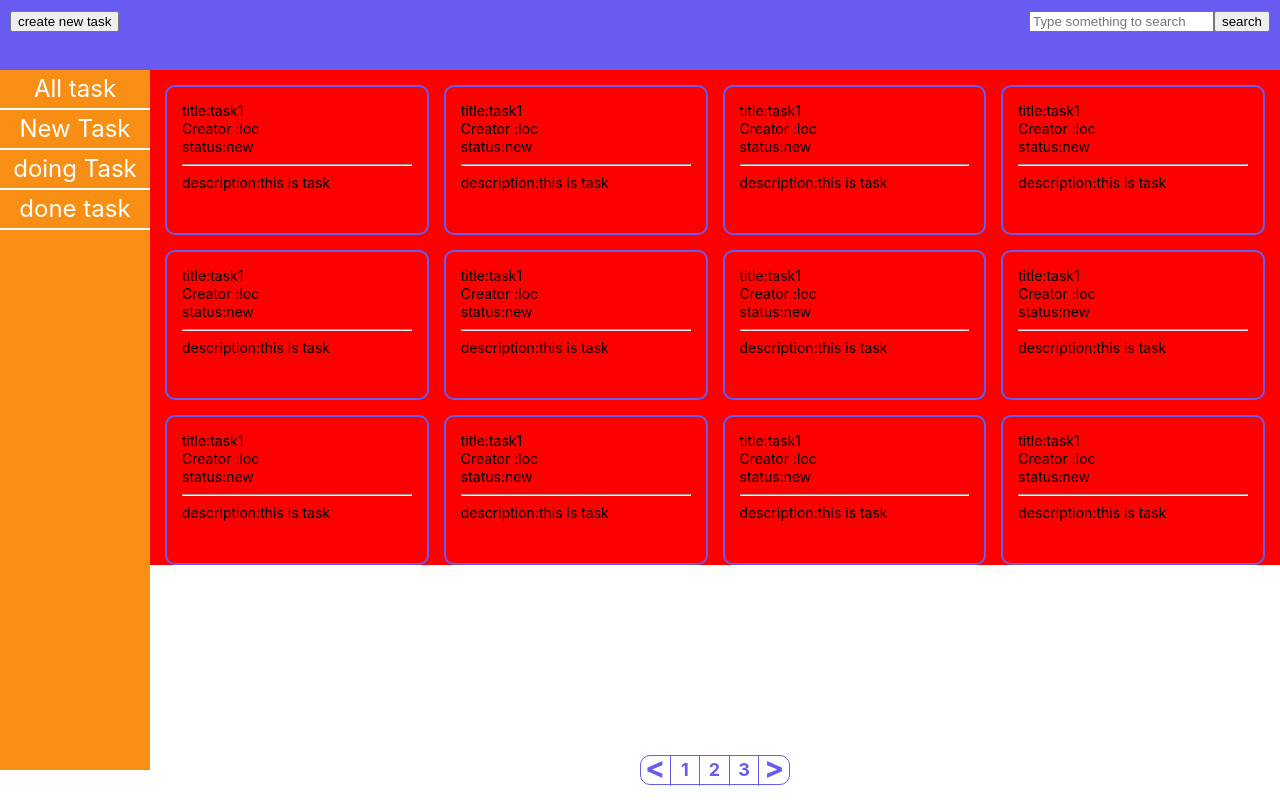
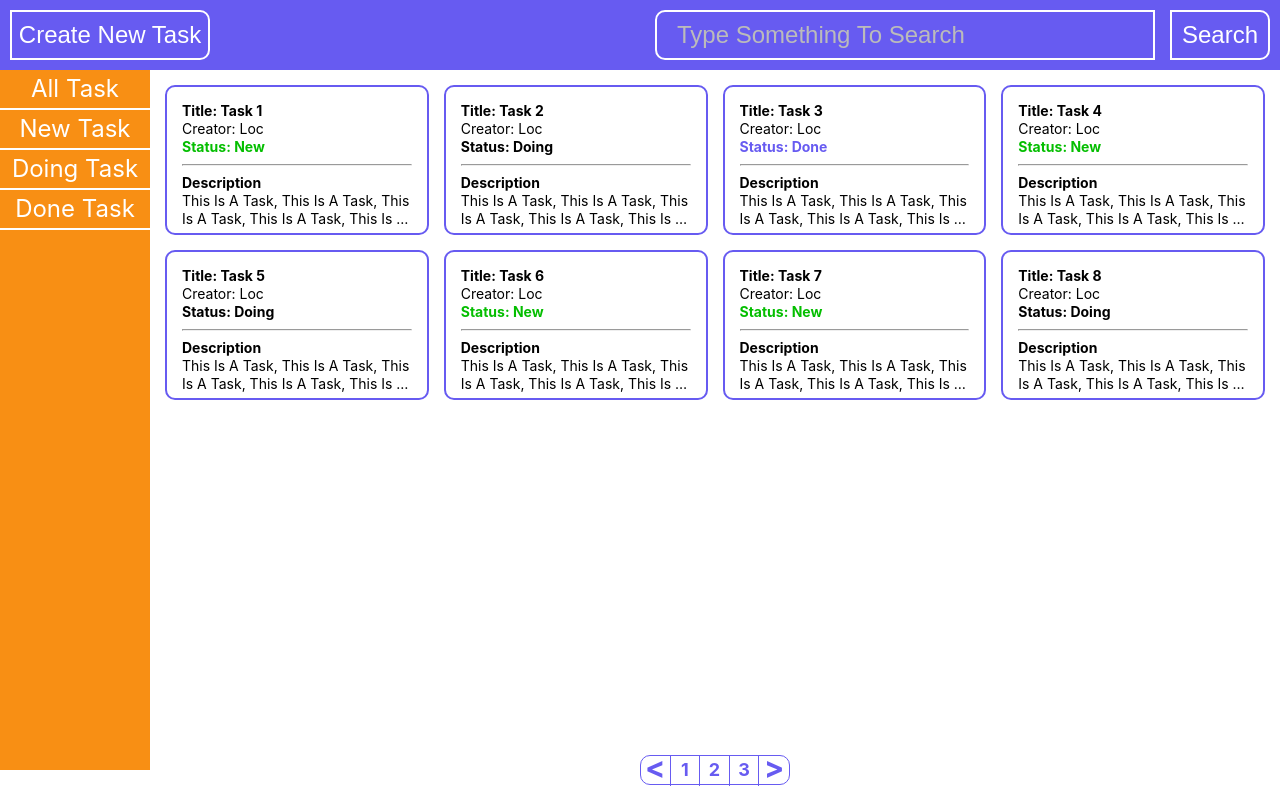
Before and after one commit to songtoantd18/ReactJs, a React (Create React App) app: page / in a window 1280 px wide. Built offline with nearby package versions, Linux system fonts and the light colour scheme.

Commit message:
reactjs3

```diff
--- a/package.json
+++ b/package.json
@@ -15,7 +15,9 @@
     "start": "react-scripts start",
     "build": "react-scripts build",
     "test": "react-scripts test",
-    "eject": "react-scripts eject"
+    "eject": "react-scripts eject",
+    "deploy": "sh ./deploy.sh"
+
   },
   "eslintConfig": {
     "extends": [
--- a/src/App.css
+++ b/src/App.css
@@ -1,4 +1,5 @@
 * {
+  text-transform: capitalize;
 
   box-sizing: border-box;
 
@@ -223,7 +224,6 @@ p {
   color: white;
 }
  .containerBody {
-  background-color: red;
 
    display: flex;
 
@@ -309,3 +309,27 @@ p {
   padding-bottom: 8px;
 
 }
+
+.containerItem__status--new {
+
+  color: var(--new);
+
+}
+
+
+
+/* <--- new class */
+
+.containerItem__status--doing {
+
+  color: var(--doing);
+
+}
+
+
+
+.containerItem__status--done {
+
+  color: var(--primary);
+
+}
--- a/src/component/Body.jsx
+++ b/src/component/Body.jsx
@@ -1,26 +1,274 @@
-import TodoItem from "./todoItem"
+
+ import TodoItem from "./todoItem";
+ import { STATUS } from "../constants";
+const Body = ()=> {
+    const { NEW, DOING, DONE } = STATUS;
+    const descriptionData =
+    'This is a task, This is a task, This is a task, This is a task, This is a task.';
+    const todoList = [
+
+        {
+
+          title: 'Task 1',
+
+          creator: 'Loc',
+
+          status: NEW,
+
+          description: descriptionData,
+
+        },
+
+        {
+
+          title: 'Task 2',
+
+          creator: 'Loc',
+
+          status: DOING,
+
+          description: descriptionData,
+
+        },
+
+        {
+
+          title: 'Task 3',
+
+          creator: 'Loc',
+
+          status: DONE,
+
+          description: descriptionData,
+
+        },
+
+        {
+
+          title: 'Task 4',
+
+          creator: 'Loc',
+
+          status: NEW,
+
+          description: descriptionData,
+
+        },
+
+        {
+
+          title: 'Task 5',
+
+          creator: 'Loc',
+
+          status: DOING,
+
+          description: descriptionData,
+
+        },
+
+        {
+
+          title: 'Task 6',
+
+          creator: 'Loc',
+
+          status: NEW,
+
+          description: descriptionData,
+
+        },
+
+        {
+
+          title: 'Task 7',
+
+          creator: 'Loc',
+
+          status: NEW,
+
+          description: descriptionData,
+
+        },
+
+        {
+
+          title: 'Task 8',
+
+          creator: 'Loc',
+
+          status: DOING,
+
+          description: descriptionData,
+
+        },
+
+      ];
+    const renderTodoItem =()=> {
+        return todoList.map ((item,index)=>{
+            console.log('index :',index);
+            console.log('item:',item);
+            return <TodoItem
+            key ={`${item.title}_${index}`}
+            title = {item.title}
+            creator ={item.creator}
+            status ={item.status}
+            description ={item.description}/>
+
+    });
+    };
+    return <div className="containerBody">{renderTodoItem()}</div>
+
+
+}
+export default Body;
 
 
 
-const Body =()=> {
-    return (
-        <div className="containerBody">
-            <TodoItem/>
-            <TodoItem/>
-            <TodoItem/>
-            <TodoItem/>
-            <TodoItem/>
-            <TodoItem/>
-            <TodoItem/>
-            <TodoItem/>
-            <TodoItem/>
-            <TodoItem/>
-            <TodoItem/>
-            <TodoItem/>
+// import TodoItem from './todoItem'
+
+// import { STATUS } from '../constants';
 
 
 
-        </div>
-    )
-}
-export default Body;
+// const Body = () => {
+
+//   const { NEW, DOING, DONE } = STATUS;
+
+//   const descriptionData =
+
+//     'This is a task, This is a task, This is a task, This is a task, This is a task.';
+
+//   const todoList = [
+
+//     {
+
+//       title: 'Task 1',
+
+//       creator: 'Loc',
+
+//       status: NEW,
+
+//       description: descriptionData,
+
+//     },
+
+//     {
+
+//       title: 'Task 2',
+
+//       creator: 'Loc',
+
+//       status: DOING,
+
+//       description: descriptionData,
+
+//     },
+
+//     {
+
+//       title: 'Task 3',
+
+//       creator: 'Loc',
+
+//       status: DONE,
+
+//       description: descriptionData,
+
+//     },
+
+//     {
+
+//       title: 'Task 4',
+
+//       creator: 'Loc',
+
+//       status: NEW,
+
+//       description: descriptionData,
+
+//     },
+
+//     {
+
+//       title: 'Task 5',
+
+//       creator: 'Loc',
+
+//       status: DOING,
+
+//       description: descriptionData,
+
+//     },
+
+//     {
+
+//       title: 'Task 6',
+
+//       creator: 'Loc',
+
+//       status: NEW,
+
+//       description: descriptionData,
+
+//     },
+
+//     {
+
+//       title: 'Task 7',
+
+//       creator: 'Loc',
+
+//       status: NEW,
+
+//       description: descriptionData,
+
+//     },
+
+//     {
+
+//       title: 'Task 8',
+
+//       creator: 'Loc',
+
+//       status: DOING,
+
+//       description: descriptionData,
+
+//     },
+
+//   ];
+
+
+
+//   const renderTodoItem = () => {
+
+//     return todoList.map((item, index) => (
+
+//       <TodoItem
+
+//         key={`${item.title}_${index}`}
+
+//         title={item.title}
+
+//         creator={item.creator}
+
+//         status={item.status}
+
+//         description={item.description}
+
+//       />
+
+//     ));
+
+//   };
+
+
+
+//   return <div className="containerBody">{renderTodoItem()}</div>;
+
+// };
+
+
+
+// export default Body;
--- a/src/component/Header.jsx
+++ b/src/component/Header.jsx
@@ -1,10 +1,10 @@
 const Header =()=> {
-    return(
+    return (
         <div className="containerHeader">
-            <div className="containerHeader_left">
+            <div className="containerHeader__left">
                 <button> create new task</button>
             </div>
-            <div className="containerHeader_right">
+            <div className="containerHeader__right">
                 <input placeholder="Type something to search" />
                 <button>search</button>
             </div>
@@ -13,6 +13,8 @@ const Header =()=> {
 
 
 
+
+
     )
 }
 export default Header;
--- a/src/component/todoItem.jsx
+++ b/src/component/todoItem.jsx
@@ -1,12 +1,17 @@
-const TodoItem =()=> {
-    return(
+
+const TodoItem =({ title,creator,status,description})=> {
+    return (
         <div className="containerItem">
-            <p className="containerItem_title">title:task1</p>
-            <p className="containerItem_title">Creator :loc</p>
-            <p className="containerItem_title">status:new</p>
-            <hr className="containerItem_title"/>
-            <p className="containerItem_title">description:this is task</p>
+            <p className="containerItem__title"> title: {title}</p>
+            <p className="containerItem__creator"> creator: {creator}</p>
+            <p className={`containerItem__status containerItem__status--${status.toLowerCase()}`} > status: {status}</p>
+            <hr className="containerItem__lineBreak"/>
+            <div style={{ textTransform: 'uppercase'}} className="containerItem__description">
+                <p> description</p>
+                <p> {description}</p>
 
+
+            </div>
         </div>
     )
 }
--- /dev/null
+++ b/src/constants/index.js
@@ -0,0 +1,5 @@
+export const STATUS = {
+    NEW: 'New',
+    DOING:'Doing',
+    DONE:'done',
+}
```
Also changed, not shown: src/App.js (+0 -9 lines), 1 other file (tests, documents, lock files or other folders).
